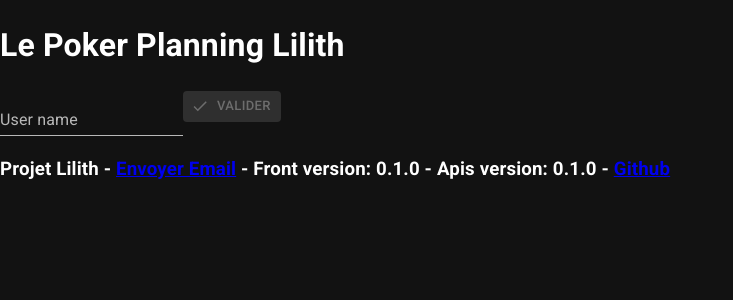
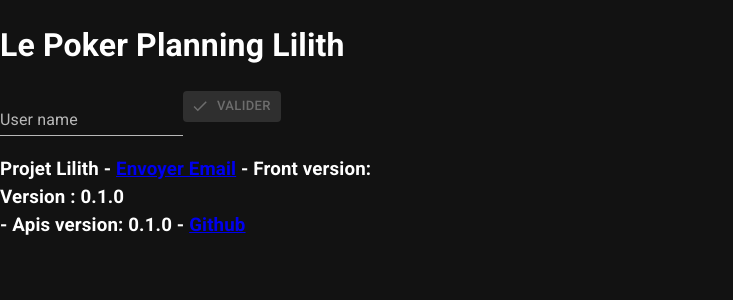
Before and after one commit to Happykiller/lilith_front, a React app: page / in a window 1280 px wide. Shown: the top 300 px of the page, without its empty margins (0-733 px from the left). Built offline with nearby package versions, Linux system fonts and the light colour scheme.

Commit message:
feat(component): add Version

```diff
--- a/src/component/Home.tsx
+++ b/src/component/Home.tsx
@@ -5,6 +5,7 @@ import { FormLogin } from './FormLogin';
 import { ContextStore, contextStore } from './ContextStore';
 import { Button } from '@mui/material';
 import { Login } from '@mui/icons-material';
+import { Version } from './Version';
 
 export const Home = () => {
 
@@ -23,7 +24,7 @@ export const Home = () => {
       <h1><Trans>home.title</Trans></h1>
       <FormLogin />
       {entry}
-      <h3>Projet Lilith - <a href="mailto:fabrice.rosito@gmail.com">Envoyer Email</a> - Front version: 0.1.0 - Apis version: 0.1.0 - <a href="https://github.com/Happykiller">Github</a></h3>
+      <h3>Projet Lilith - <a href="mailto:fabrice.rosito@gmail.com">Envoyer Email</a> - Front version: <Version/> - Apis version: 0.1.0 - <a href="https://github.com/Happykiller">Github</a></h3>
     </div>
   )
 }
--- /dev/null
+++ b/src/component/Version.tsx
@@ -0,0 +1,11 @@
+import * as React from 'react';
+import { Trans } from 'react-i18next';
+import { version } from '../../package.json';
+
+export const Version = () => {
+  return (
+    <div>
+      <Trans>version.label</Trans>{version}
+    </div>
+  )
+}
--- a/src/locales/fr/translation.json
+++ b/src/locales/fr/translation.json
@@ -6,5 +6,8 @@
   "home": {
     "title": "Le Poker Planning Lilith",
     "enter": "Entrer"
+  },
+  "version": {
+    "label": "Version : "
   }
 }
--- a/tsconfig.json
+++ b/tsconfig.json
@@ -10,7 +10,8 @@
     "paths": {
       "@src/*": ["src/*"],
       "@component/*": ["src/component/*"]
-    }
+    },
+    "resolveJsonModule": true
   },
   "include": [
     "./src/**/*"
```
